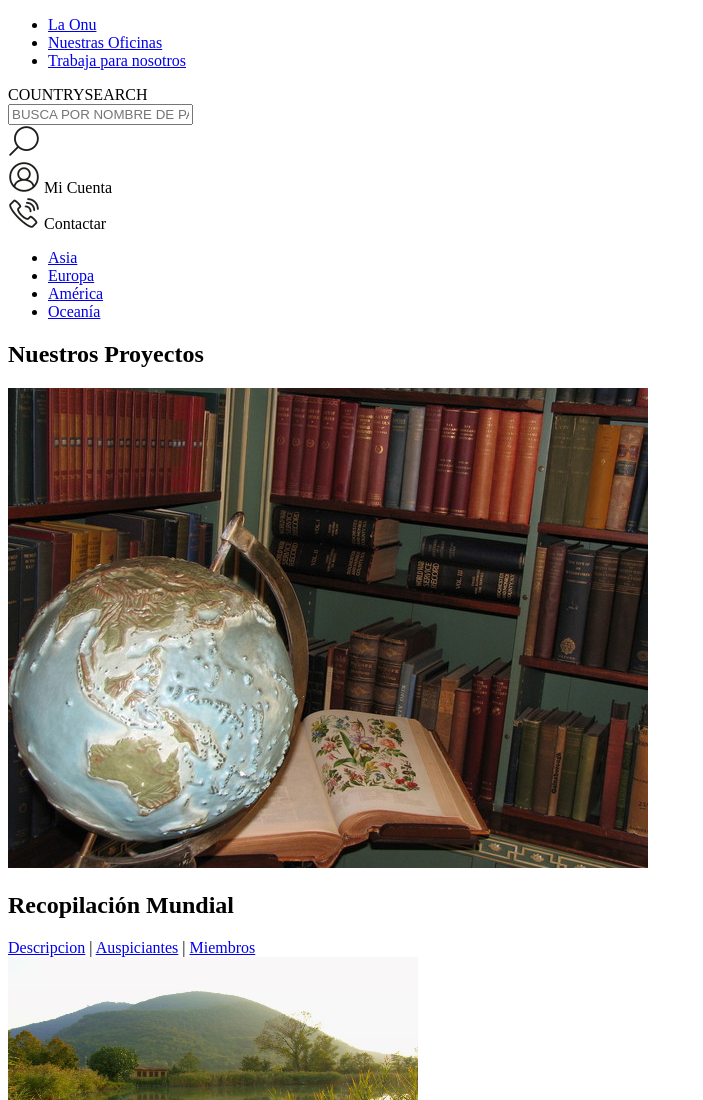
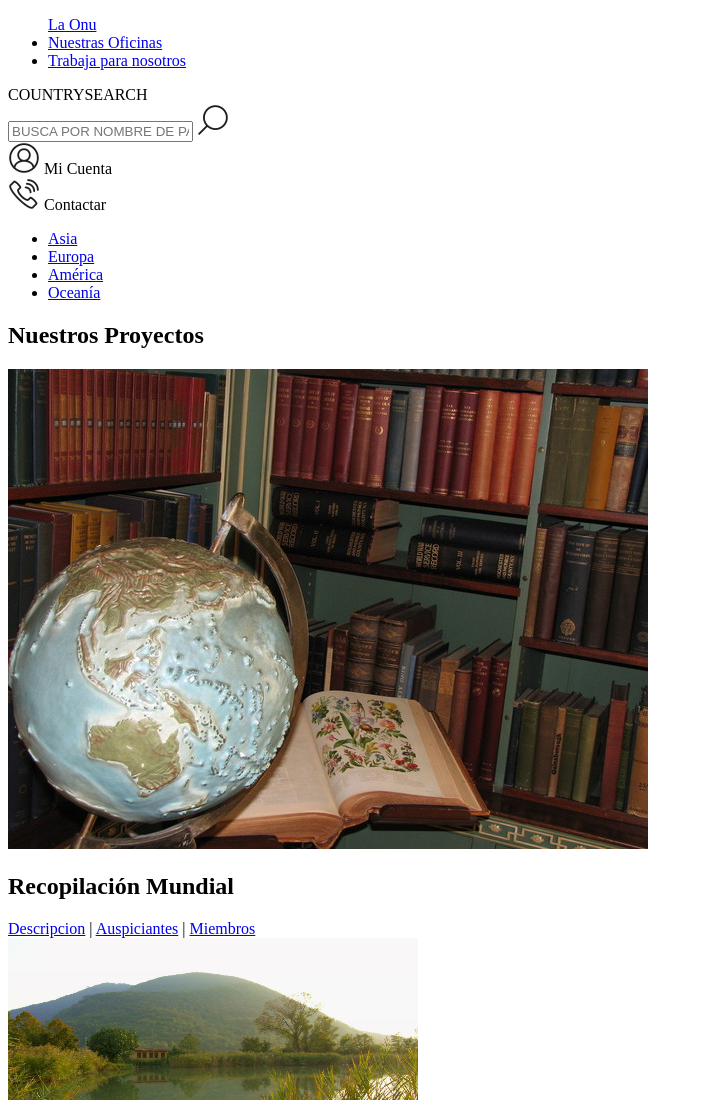
Before and after one commit to marcelin-ne/Continentes, a plain HTML site: page index.html in a window 1280 px wide. Shown: the top 1100 px of the page, without its empty margins (0-703 px from the left). Drawn offline with Linux system fonts and the light colour scheme.

Commit message:
quitar las vinetas de lista

```diff
--- a/index.html
+++ b/index.html
@@ -5,26 +5,27 @@
     <meta charset="UTF-8">
     <meta name="viewport" content="width=device-width, initial-scale=1.0">
     <title>Continentes</title>
-
+    <link rel="stylesheet" href="css/estilos.css">
 </head>
 
 <body>
     <header>
-        <div >
+        <section>
+            <div>
             <ul>
-                <li><a href="#">La Onu</a></li>
+                <a href="#">La Onu</a>
                 <li><a href="#">Nuestras Oficinas</a></li>
                 <li><a href="#">Trabaja para nosotros</a></li>
             </ul>
         </div>
+        </section>
         <div>
-            <div>COUNTRYSEARCH</div>
-            <div>
-                <input type="text" placeholder="BUSCA POR NOMBRE DE PAÍS">
-                <div>
-                    <img src="img/buscar.png" width="32" height="32" alt="">
-                </div>
-            </div>
+            <nav>
+            <section>COUNTRYSEARCH</section>
+            <section>
+            <input type="text" placeholder="BUSCA POR NOMBRE DE PAÍS">
+            <img src="img/buscar.png" width="32" height="32" alt="">
+            </section>
             <div>
                 <img src="img/user.png" width="32" height="32" alt="">
                 <span>Mi Cuenta</span>
@@ -33,6 +34,7 @@
                 <img src="img/contactar.png" width="32" height="32" alt="">
                 <span>Contactar</span>
             </div>
+            </nav>
         </div>
 
         <nav>
```
